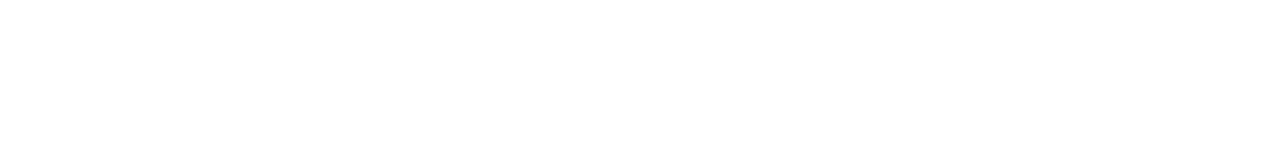
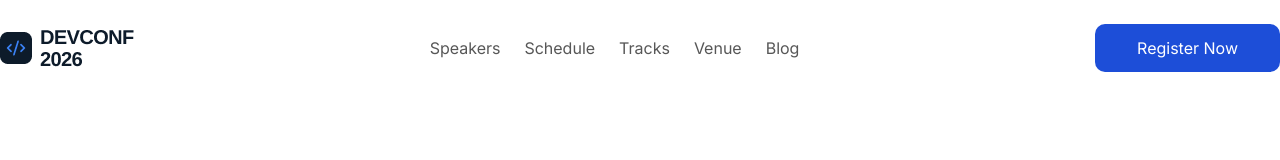
Before and after one commit to alfaysalabir/Assignment-001, a plain HTML site: page index.html in a window 1280 px wide. Drawn offline with Linux system fonts and the light colour scheme.

Commit message:
Added Navbar Section

```diff
--- a/index.html
+++ b/index.html
@@ -1,11 +1,38 @@
 <!DOCTYPE html>
 <html lang="en">
+
     <head>
         <meta charset="UTF-8">
         <meta name="viewport" content="width=device-width, initial-scale=1.0">
         <title>DEVCONF 2026</title>
+        <link rel="stylesheet" href="./style.css">
+        <!-- -------- Google Font -------- -->
+        <link rel="preconnect" href="https://fonts.googleapis.com">
+        <link rel="preconnect" href="https://fonts.gstatic.com" crossorigin>
+        <link
+            href="https://fonts.googleapis.com/css2?family=Inter:ital,opsz,wght@0,14..32,100..900;1,14..32,100..900&display=swap"
+            rel="stylesheet">
     </head>
+
     <body>
+        <!-- -------- Navbar Section -------- -->
+        <header class="container">
+            <nav class="navbar_section">
+                <img src="./images/logo.png" alt="DEVCONF 2026 logo">
+
+                <ul>
+                    <li><a href="">Speakers</a></li>
+                    <li><a href="">Schedule</a></li>
+                    <li><a href="">Tracks</a></li>
+                    <li><a href="">Venue</a></li>
+                    <li><a href="">Blog</a></li>
+                </ul>
+
+                <button class="common_btn">Register Now</button>
+            </nav>
+        </header>
+
 
     </body>
+
 </html>
--- a/style.css
+++ b/style.css
@@ -0,0 +1,46 @@
+* {
+    margin: 0;
+    padding: 0;
+    box-sizing: border-box;
+    font-family: "Inter", sans-serif;
+}
+
+/* ********* Common CSS ********* */
+.container {
+    max-width: 1320px;
+    margin: 0 auto;
+}
+
+img {
+    max-width: 100%;
+}
+
+.common_btn {
+    background-color: #1D4ED8;
+    color: white;
+    border: none;
+    padding: 12px 42px;
+    border-radius: 10px;
+    cursor: pointer;
+    font-size: 16px;
+    line-height: 24px;
+}
+
+/* ********* Navbar Section ********* */
+.navbar_section {
+    display: flex;
+    align-items: center;
+    justify-content: space-between;
+    padding: 24px 0;
+}
+
+ul {
+    display: flex;
+    gap: 24px;
+    list-style: none;
+}
+
+ul li a {
+    text-decoration: none;
+    color: #575757;
+}
```
Lines whose indentation alone changed are shown as unchanged.
